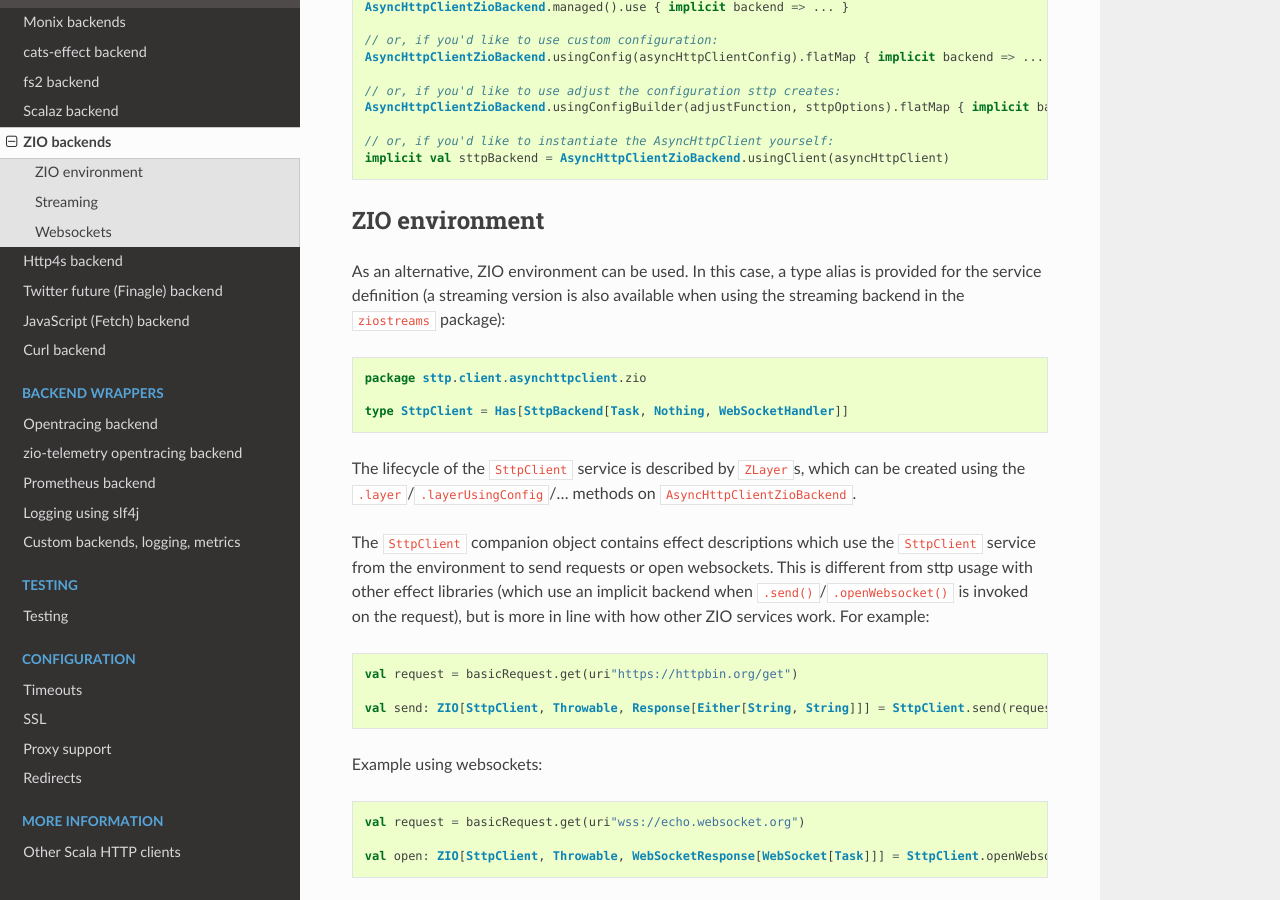
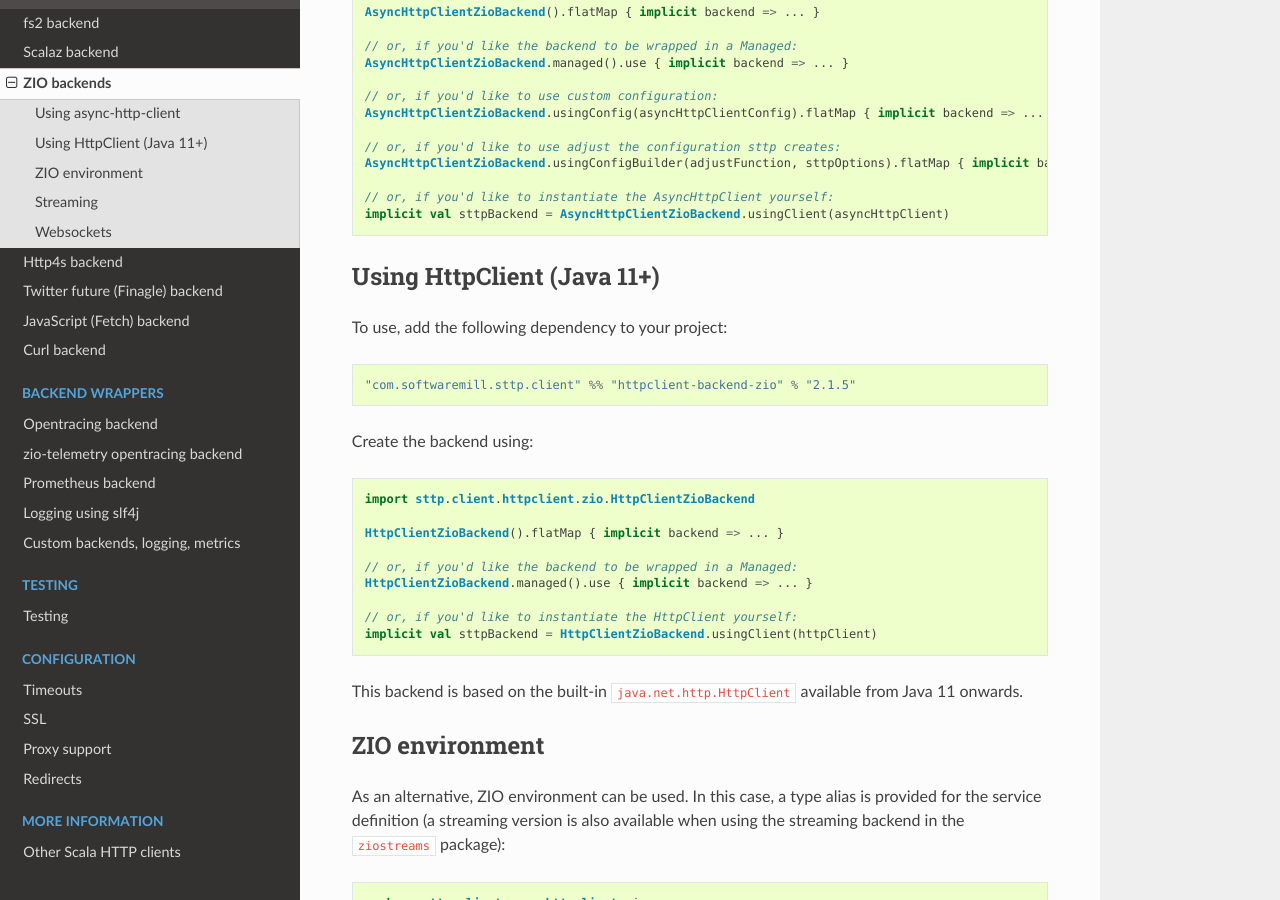
Before and after one commit to softwaremill/sttp, a Sphinx documentation site: the page built from docs/backends/zio.md, in a window 1280 px wide and 900 px high, scrolled down 761 px. Built offline with Sphinx 7.4.7 and the Read the Docs theme 2.0.0, drawn with Linux system fonts in a browser that asks for light colours; some of the changed text lies outside the part shown.

Commit message:
Add HttpClientZioBackend

````diff
--- a/docs/backends/zio.md
+++ b/docs/backends/zio.md
@@ -1,6 +1,8 @@
 # ZIO backends
 
 The [ZIO](https://github.com/zio/zio) backends are **asynchronous**. Sending a request is a non-blocking, lazily-evaluated operation and results in a response wrapped in a `zio.Task`. There's a transitive dependency on `zio`.
+
+## Using async-http-client
 
 To use, add the following dependency to your project:
 
@@ -34,6 +36,30 @@ AsyncHttpClientZioBackend.usingConfigBuilder(adjustFunction, sttpOptions).flatMa
 // or, if you'd like to instantiate the AsyncHttpClient yourself:
 implicit val sttpBackend = AsyncHttpClientZioBackend.usingClient(asyncHttpClient)
 ```
+
+## Using HttpClient (Java 11+)
+
+To use, add the following dependency to your project:
+
+```
+"com.softwaremill.sttp.client" %% "httpclient-backend-zio" % "2.1.5"
+```
+
+Create the backend using:
+
+```scala
+import sttp.client.httpclient.zio.HttpClientZioBackend
+
+HttpClientZioBackend().flatMap { implicit backend => ... }
+
+// or, if you'd like the backend to be wrapped in a Managed:
+HttpClientZioBackend.managed().use { implicit backend => ... }
+
+// or, if you'd like to instantiate the HttpClient yourself:
+implicit val sttpBackend = HttpClientZioBackend.usingClient(httpClient)
+```
+
+This backend is based on the built-in `java.net.http.HttpClient` available from Java 11 onwards.
 
 ## ZIO environment
 
````
Also changed, not shown: docs/backends/summary.md (+2 -1 lines), docs/examples.md (+1 -1 lines), 3 other files.
